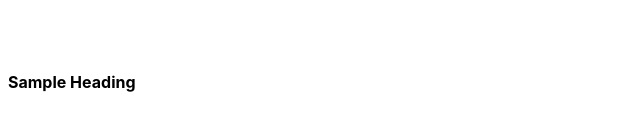
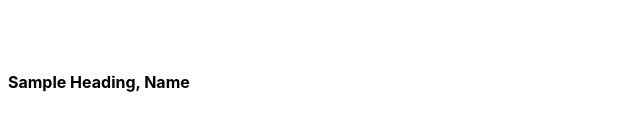
Before and after one commit to rudachenkoev/express-app-front, a Vue app: page /login in a window 1280 px wide. Shown: the part 318-448 px from the top of the page, without its empty margins (0-640 px from the left). Built offline with nearby package versions, Linux system fonts and the light colour scheme.

Commit message:
setup vue-i18n

```diff
--- a/package.json
+++ b/package.json
@@ -11,6 +11,7 @@
   "dependencies": {
     "pug": "^3.0.2",
     "vue": "^3.3.11",
+    "vue-i18n": "^9.8.0",
     "vue-router": "^4.2.5"
   },
   "devDependencies": {
--- /dev/null
+++ b/src/locales/en.json
@@ -0,0 +1,3 @@
+{
+  "nameShorthand": "Name"
+}
--- a/src/main.ts
+++ b/src/main.ts
@@ -1,6 +1,7 @@
 import { createApp } from 'vue'
 import App from './App.vue'
 import router from './router'
+import i18n from './plugins/vue-i18n'
 
 import './assets/style.css'
 import './assets/tailwind.css'
@@ -8,5 +9,6 @@ import './assets/tailwind.css'
 const app = createApp(App)
 
 app.use(router)
+app.use(i18n)
 
 app.mount('#app')
--- /dev/null
+++ b/src/plugins/vue-i18n.js
@@ -0,0 +1,10 @@
+import { createI18n } from 'vue-i18n'
+import en from '@/locales/en.json'
+
+const i18n = createI18n({
+  locale: localStorage.getItem('LOCALE') || 'en',
+  fallbackLocale: 'en',
+  messages: { en }
+})
+
+export default i18n
--- a/src/views/Login.vue
+++ b/src/views/Login.vue
@@ -2,5 +2,5 @@
 </script>
 
 <template lang="pug">
-div.font-bold.m-2 Sample Heading
+div.font-bold.m-2 Sample Heading, {{ $t('nameShorthand') }}
 </template>
```
